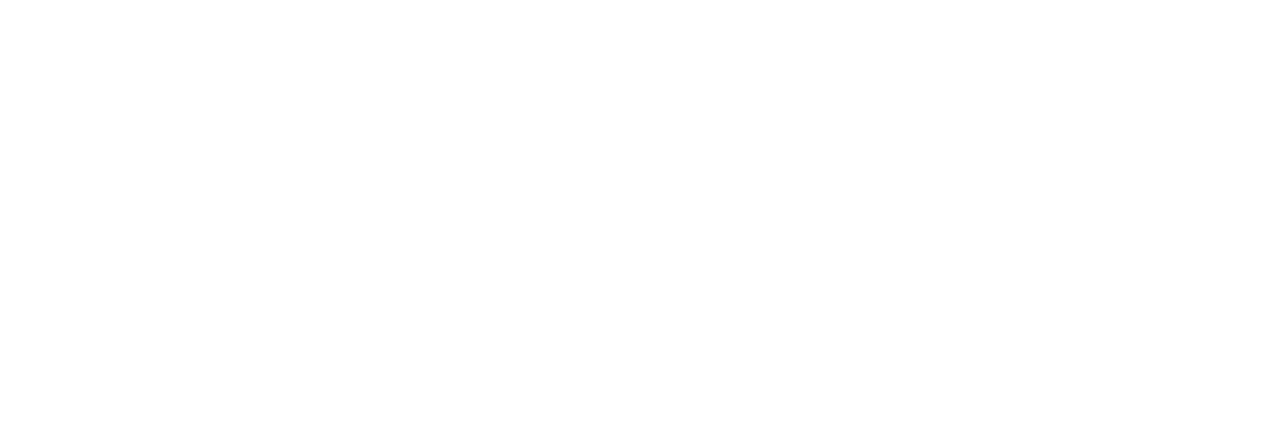
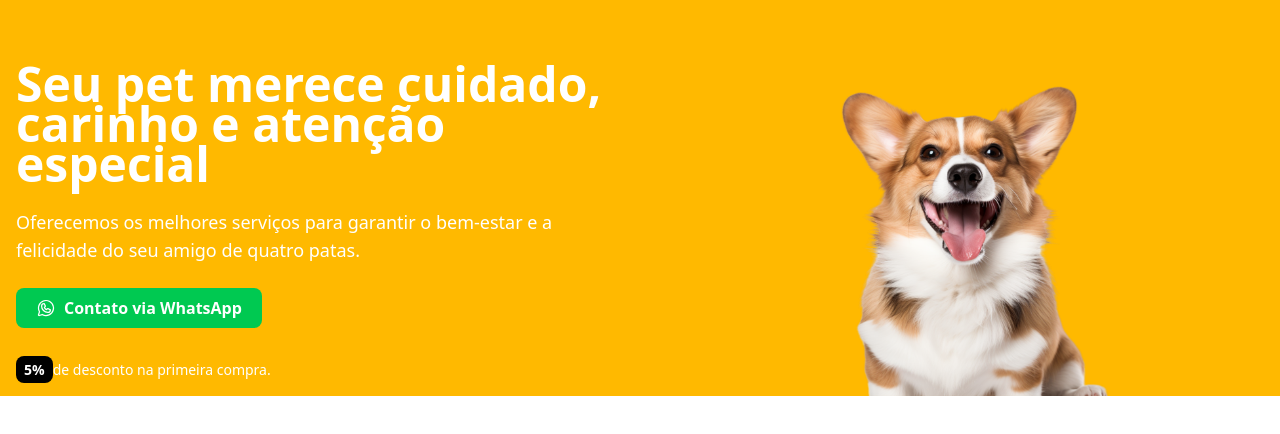
Before and after one commit to dzordii/petdev, a Next.js app: page / in a window 1280 px wide. Shown: the top 434 px of the page. Built offline with nearby package versions, Linux system fonts and the light colour scheme.

Commit message:
finished Hero component

```diff
--- a/package.json
+++ b/package.json
@@ -9,6 +9,7 @@
     "lint": "next lint"
   },
   "dependencies": {
+    "@phosphor-icons/react": "^2.1.7",
     "@radix-ui/react-slot": "^1.1.2",
     "class-variance-authority": "^0.7.1",
     "clsx": "^2.1.1",
--- /dev/null
+++ b/src/app/_components/Hero.tsx
@@ -0,0 +1,61 @@
+import { WhatsappLogo } from "@phosphor-icons/react/dist/ssr";
+import dogImg from "../../../public/hero-dog.webp";
+import Image from "next/image";
+
+export function Hero() {
+  return (
+    <section className="bg-amber-400 text-white relative overflow-hidden">
+      <div>
+        <Image
+          src={dogImg}
+          alt="Foto do Cachorro"
+          fill
+          sizes="100vw"
+          priority
+          className="object-cover opacity-60 lg:hidden"
+        />
+        <div className="absolute inset-0 bg-black opacity-60 md:hidden"></div>
+      </div>
+      <div className="container mx-auto pt-16 pb-16 md:pb-0 px-4 relative">
+        <article className="grid grid-cols-1 lg:grid-cols-2 gap-8 relative">
+          <div className="space-y-6">
+            <h1 className="text-3xl font-bold md:text-4xl lg:text-5xl leading-10">
+              Seu pet merece cuidado, carinho e atenção especial
+            </h1>
+            <p className="lg:text-lg">
+              Oferecemos os melhores serviços para garantir o bem-estar e a
+              felicidade do seu amigo de quatro patas.
+            </p>
+
+            <a
+              className="bg-green-500 px-5 py-2 rounded-md font-semibold flex items-center justify-center w-fit gap-2"
+              href="#"
+            >
+              <WhatsappLogo className="w-5 h-5" />
+              Contato via WhatsApp
+            </a>
+
+            <div className="mt-8">
+              <p className="text-sm mb-4">
+                <b className="bg-black text-white px-2 py-1 rounded-md">5%</b>
+                de desconto na primeira compra.
+              </p>
+            </div>
+          </div>
+
+          <div className="hidden md:block h-full relative">
+            <Image
+              src={dogImg}
+              alt="Foto do Cachorro"
+              className="object-contain"
+              fill
+              sizes="(max-width: 768px) 0vw, 50vw"
+              quality={100}
+              priority
+            />
+          </div>
+        </article>
+      </div>
+    </section>
+  );
+}
--- a/src/app/page.tsx
+++ b/src/app/page.tsx
@@ -1,7 +1,9 @@
-export default function Page(){
+import { Hero } from "./_components/Hero";
+
+export default function Page() {
   return (
     <main>
-
+      <Hero />
     </main>
-  )
+  );
 }
```
Also changed, not shown: 1 other file (tests, documents, lock files or other folders).
